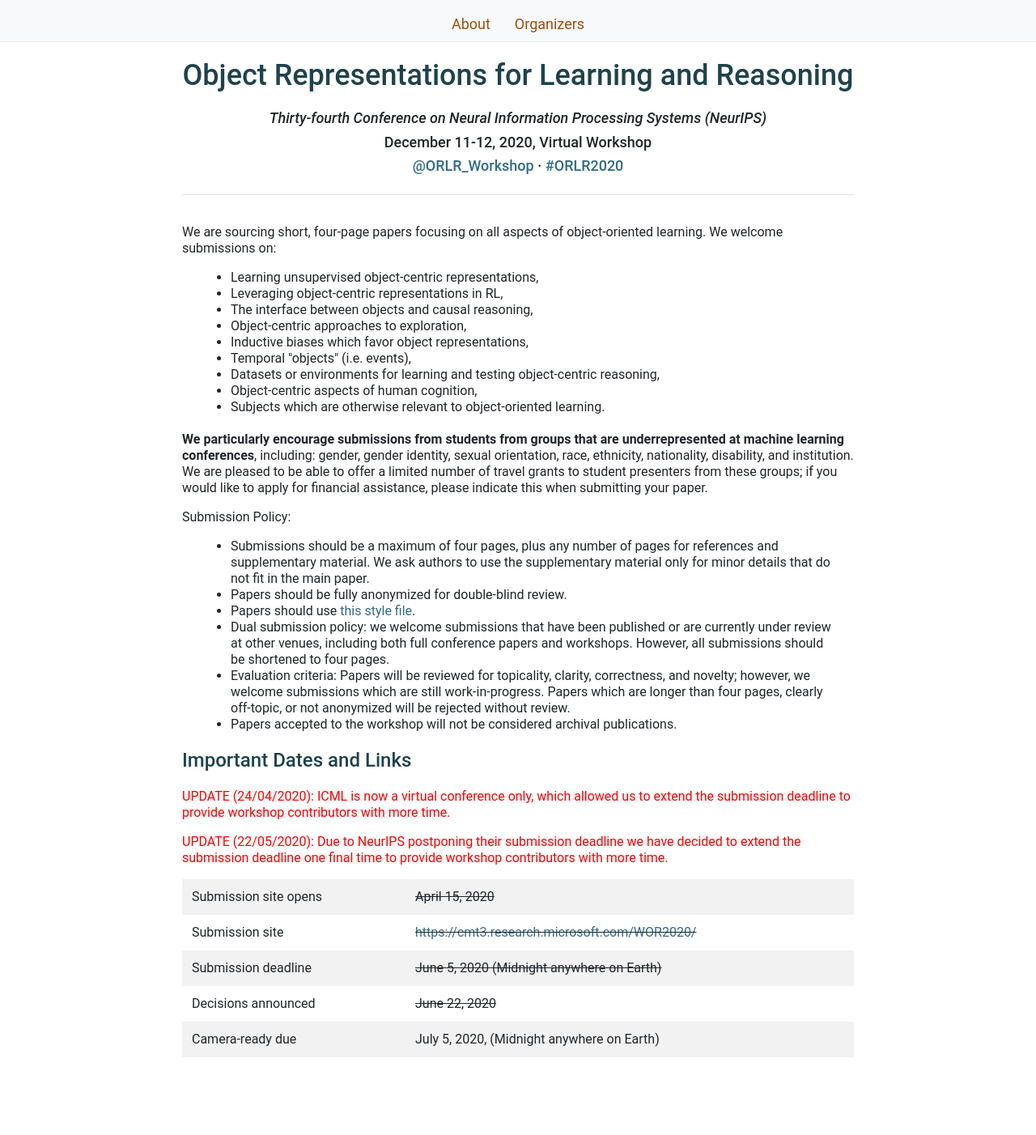
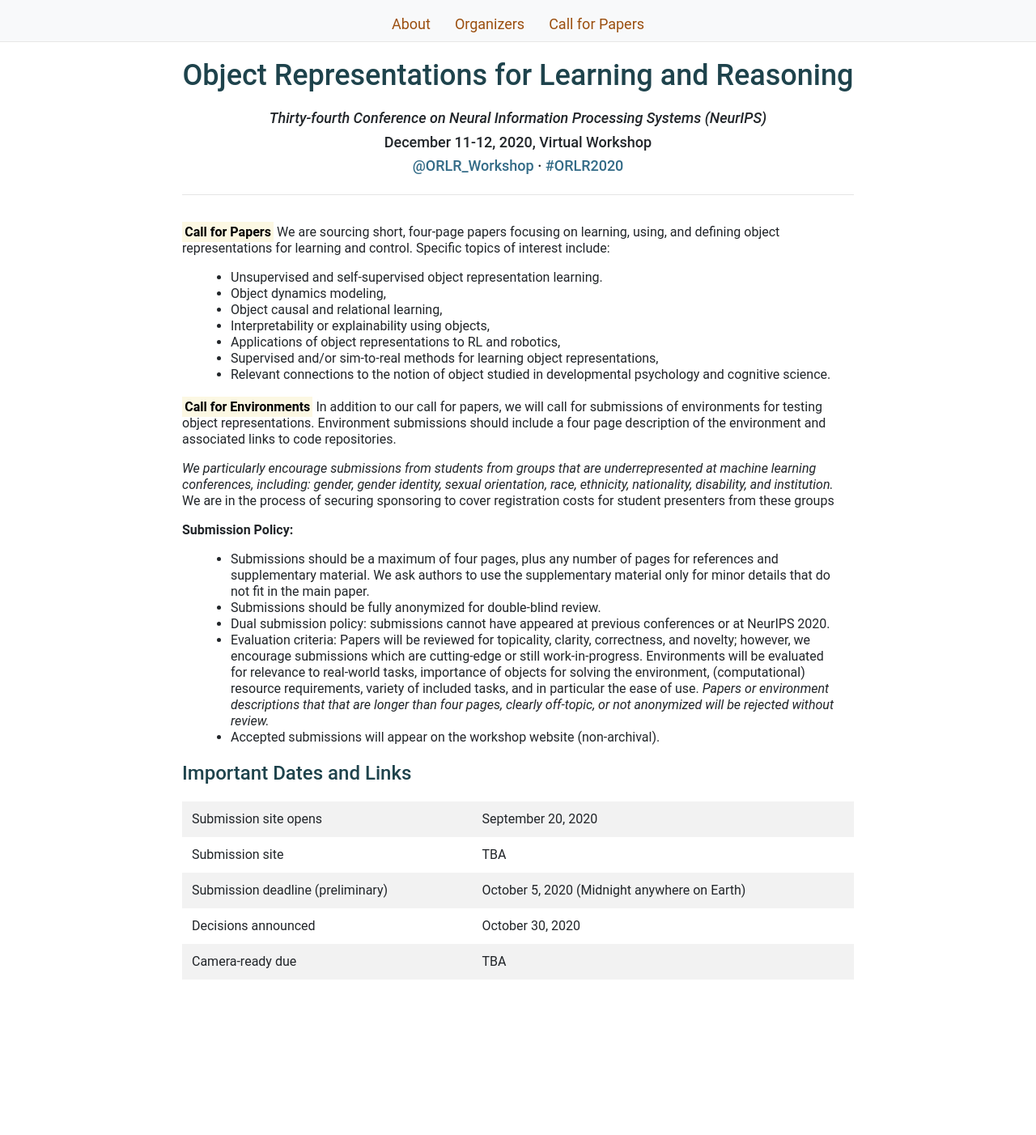
Before and after one commit to orlrworkshop/orlrworkshop.github.io, a Jekyll site: the page built from submit.html, in a window 1280 px wide. Shown: the whole page at 81% size. Built offline with Jekyll 4.4.1, drawn with Linux system fonts in a browser that asks for light colours; nearby versions of some CDN libraries; after the commit the page ends 1306 px from its top, so only the background shows below that.

Commit message:
added CFP

```diff
--- a/_layouts/default.html
+++ b/_layouts/default.html
@@ -33,7 +33,7 @@
 <!--        <li class="nav-link"><a href="/resources.html">Resources</a></li>-->
         <!-- <li class="nav-link"><a href="/index.html#sponsors">Sponsors</a></li> -->
          <li class="nav-link"><a href="/index.html#organizers">Organizers</a></li>
-<!--        <li class="nav-link"><a href="/submit.html">Call for Papers</a></li>-->
+        <li class="nav-link"><a href="/submit.html">Call for Papers</a></li>
       </ul>
 
     </div> <!-- navbar-main -->
--- a/submit.html
+++ b/submit.html
@@ -3,69 +3,71 @@ layout: default
 ---
 
 <div class="row">
-<!--  <h2>Call for Papers</h2>-->
-  <p>We are sourcing short, four-page papers focusing on all aspects of object-oriented learning. We welcome submissions on:</p>
+  <p><b><mark>Call for Papers</mark></b> We are sourcing short, four-page papers focusing on learning, using, and defining object representations for
+    learning and control. Specific topics of interest include:</p>
 
   <p>
   <ul>
-  <li>Learning unsupervised object-centric representations,</li>
-  <li>Leveraging object-centric representations in RL,</li>
-  <li>The interface between objects and causal reasoning,</li>
-  <li>Object-centric approaches to exploration,</li>
-  <li>Inductive biases which favor object representations,</li>
-  <li>Temporal "objects" (i.e. events),</li>
-  <li>Datasets or environments for learning and testing object-centric reasoning,</li>
-  <li>Object-centric aspects of human cognition,</li>
-  <li>Subjects which are otherwise relevant to object-oriented learning.</li>
+  <li>Unsupervised and self-supervised object representation learning.</li>
+  <li>Object dynamics modeling,</li>
+  <li>Object causal and relational learning,</li>
+  <li>Interpretability or explainability using objects,</li>
+  <li>Applications of object representations to RL and robotics,</li>
+  <li>Supervised and/or sim-to-real methods for learning object representations,</li>
+  <li>Relevant connections to the notion of object studied in developmental psychology and cognitive science.</li>
   </ul>
   </p>
 
-  <p><b>We particularly encourage submissions from students from groups that are underrepresented at machine learning conferences</b>, including: gender, gender identity, sexual orientation, race, ethnicity, nationality, disability, and institution. We are pleased to be able to offer a limited number of travel grants to student presenters from these groups; if you would like to apply for financial assistance, please indicate this when submitting your paper.</p>
+  <p><b><mark>Call for Environments</mark></b> In addition to our call for papers, we will call for submissions of environments for
+    testing object representations. Environment submissions should include a four page description of the environment and
+    associated links to code repositories.</p>
 
-  <p> Submission Policy: </p>
+  <p><i>We particularly encourage submissions from students from groups that are underrepresented at machine learning
+    conferences, including: gender, gender identity, sexual orientation, race, ethnicity, nationality, disability,
+    and institution.</i> We are in the process of securing sponsoring to cover registration costs for student presenters
+    from these groups</p>
+
+  <p><b> Submission Policy: </b></p>
   <p>
   <ul>
-  <li> Submissions should be a maximum of four pages, plus any number of pages for references and supplementary material. We ask authors to use the supplementary material only for minor details that do not fit in the main paper. </li>
-  <li> Papers should be fully anonymized for double-blind review. </li>
-  <li>Papers should use <a href='https://github.com/oolworkshop/oolworkshop.github.io/blob/master/ool2020.zip'>this style file</a>.</li>
-  <li> Dual submission policy: we welcome submissions that have been published or are currently under review at other venues, including both full conference papers and workshops. However, all submissions should be shortened to four pages. </li>
-  <li>Evaluation criteria: Papers will be reviewed for topicality, clarity, correctness, and novelty; however, we welcome submissions which are still work-in-progress. Papers which are longer than four pages, clearly off-topic, or not anonymized will be rejected without review.</li>
-  <li>Papers accepted to the workshop will not be considered archival publications.</li>
+  <li> Submissions should be a maximum of four pages, plus any number of pages for references and supplementary material.
+    We ask authors to use the supplementary material only for minor details that do not fit in the main paper. </li>
+  <li> Submissions should be fully anonymized for double-blind review. </li>
+<!--  <li>Papers should use <a href=''>this style file</a>.</li>-->
+  <li> Dual submission policy: submissions cannot have appeared at previous conferences or at NeurIPS 2020. </li>
+  <li>Evaluation criteria: Papers will be reviewed for topicality, clarity, correctness, and novelty; however,
+    we encourage submissions which are cutting-edge or still work-in-progress. Environments will be evaluated for
+    relevance to real-world tasks, importance of objects for solving the environment, (computational) resource
+    requirements, variety of included tasks, and in particular the ease of use. <i>Papers or environment descriptions that
+      that are longer than four pages, clearly off-topic, or not anonymized will be rejected without review.</i></li>
+  <li>Accepted submissions will appear on the workshop website (non-archival).</li>
   </ul>
   </p>
 
-
-
   <h3>Important Dates and Links</h3>
   <p>
-  <p style="color:red"> UPDATE (24/04/2020): ICML is now a virtual conference only, which allowed us to extend the submission deadline to provide workshop contributors with more time. </p>
-  <p style="color:red"> UPDATE (22/05/2020): Due to NeurIPS postponing their submission deadline we have decided to extend the submission deadline one final time to provide workshop contributors with more time. </p>
   <table class="table table-striped">
     <tbody>
     <tr>
       <td>Submission site opens</td>
-      <td><strike>April 15, 2020</strike></td>
+      <td>September 20, 2020</td>
     </tr>
     <tr>
       <td>Submission site</td>
-      <td><strike><a href="https://cmt3.research.microsoft.com/WOR2020/">https://cmt3.research.microsoft.com/WOR2020/</a></strike></td>
+      <td>TBA</td>
     </tr>
     <tr>
-      <td>Submission deadline</td>
-      <td><strike>June 5, 2020 (Midnight anywhere on Earth)</strike></td>
+      <td>Submission deadline (preliminary)</td>
+      <td>October 5, 2020 (Midnight anywhere on Earth)</td>
     </tr>
     <tr>
       <td>Decisions announced</td>
-      <td><strike>June 22, 2020</strike></td>
+      <td>October 30, 2020</td>
     </tr>
     <tr>
       <td>Camera-ready due</td>
-      <td>July 5, 2020, (Midnight anywhere on Earth)</td>
+      <td>TBA</td>
     </tr>
-<!--    <tr>-->
-<!--      <td>Day of workshop</td>-->
-<!--      <td>TBD (July 17-18, 2020)</td>-->
-<!--    </tr>-->
     </tbody>
     </table>
   </p>
```
